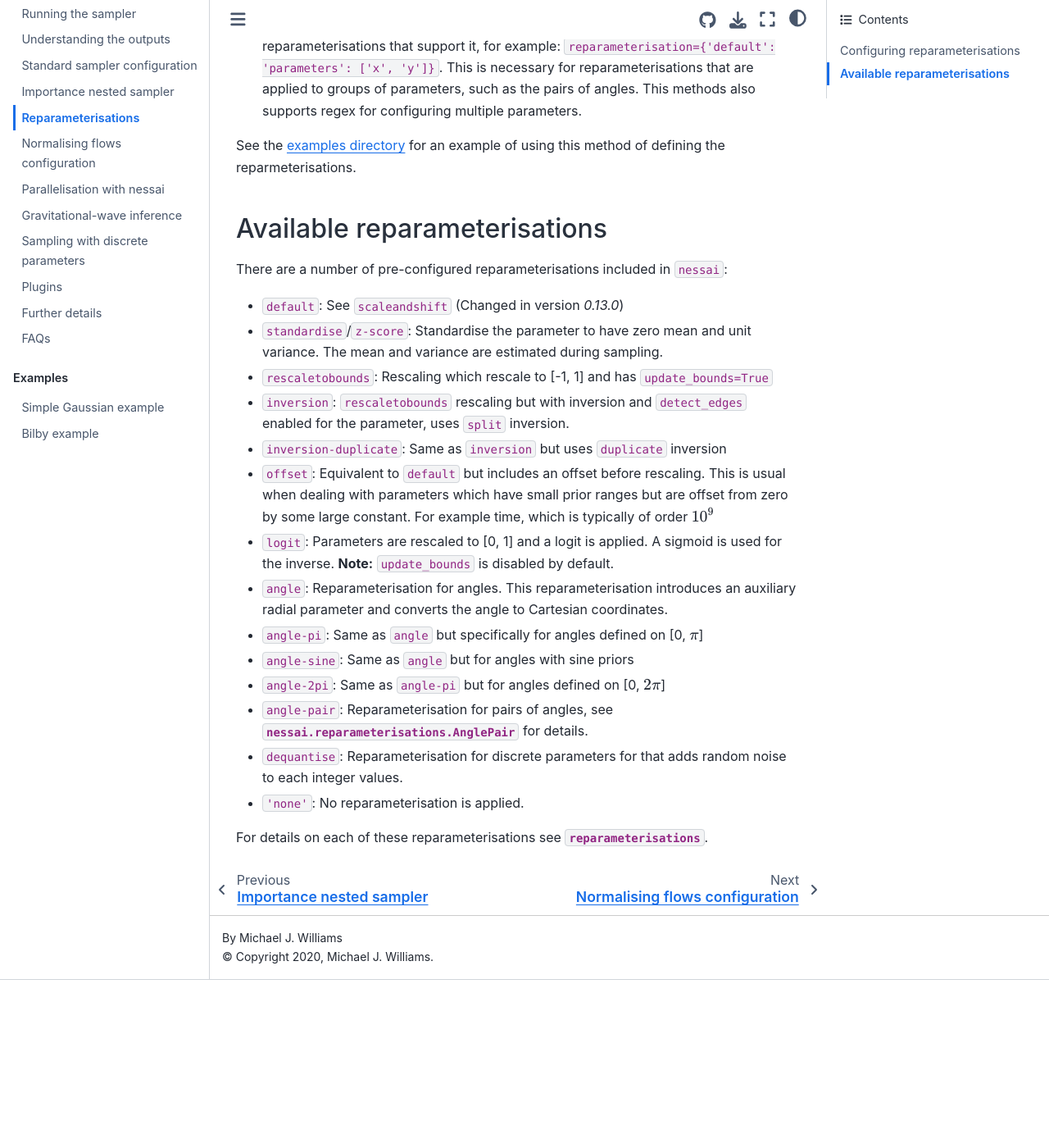
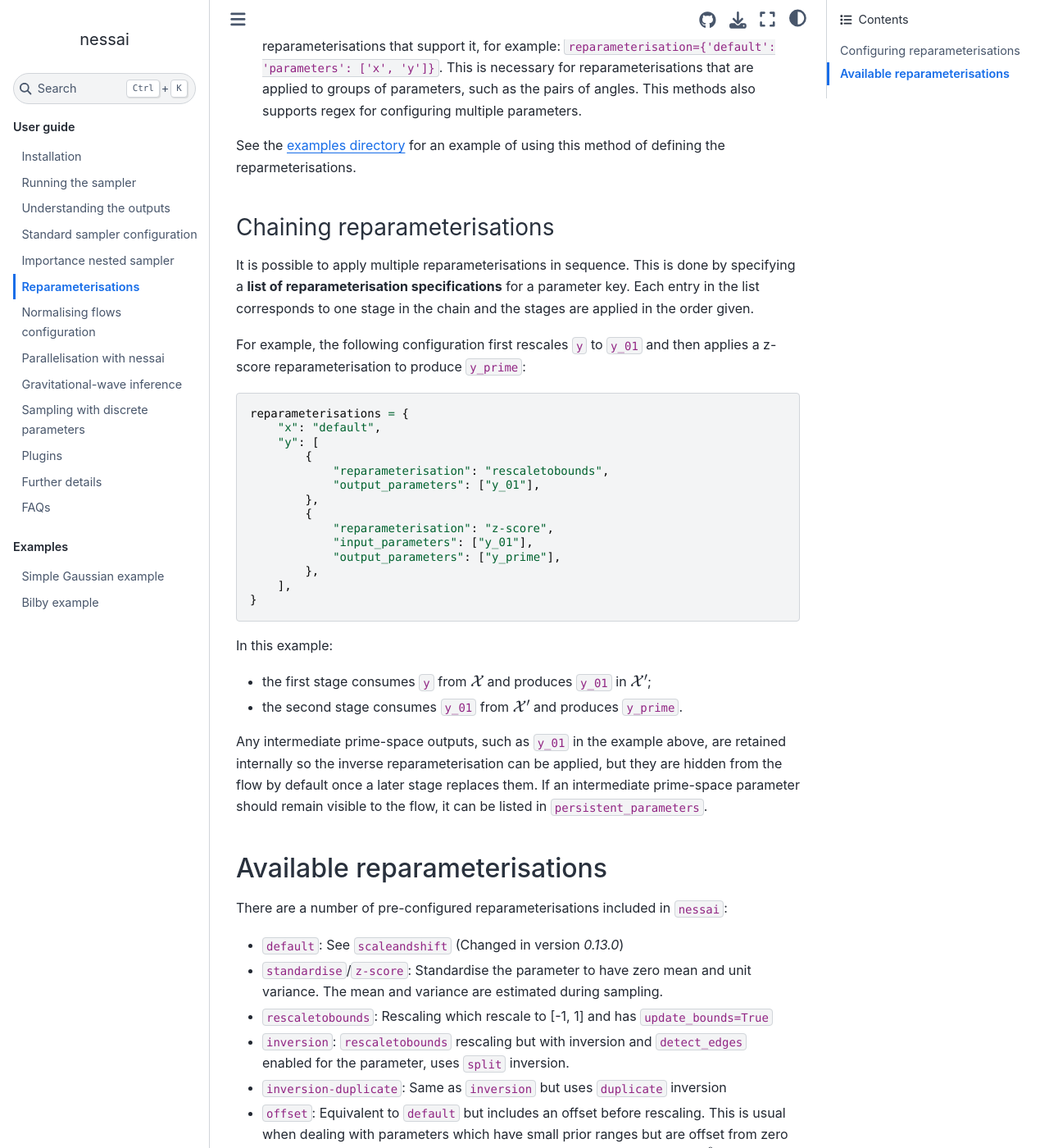
Before and after one commit to mj-will/nessai, a Sphinx documentation site: the page built from docs/reparameterisations.rst, in a window 1280 px wide and 1400 px high, scrolled down 1363 px. Shown: the whole window at 82% size. Built offline with Sphinx 7.4.7 and the Sphinx Book theme 1.1.4, drawn with Linux system fonts in a browser that asks for light colours; pages that are not in the unit, such as notebooks, are missing from menus; before the commit the page ends 2558 px from its top, so only the background shows below that.

Commit message:
DOC: document reparameterisation chaining

```diff
--- a/docs/reparameterisations.rst
+++ b/docs/reparameterisations.rst
@@ -35,6 +35,49 @@ The following key-value pairs are understood:
 See the `examples directory <https://github.com/mj-will/nessai/tree/master/examples>`_ for an example of using this method of defining the reparmeterisations.
 
 
+Chaining reparameterisations
+----------------------------
+
+It is possible to apply multiple reparameterisations in sequence.
+This is done by specifying a **list of reparameterisation specifications**
+for a parameter key. Each entry in the list corresponds to one stage in the
+chain and the stages are applied in the order given.
+
+For example, the following configuration first rescales ``y`` to
+``y_01`` and then applies a z-score reparameterisation to produce
+``y_prime``:
+
+.. code-block:: python
+
+    reparameterisations = {
+        "x": "default",
+        "y": [
+            {
+                "reparameterisation": "rescaletobounds",
+                "output_parameters": ["y_01"],
+            },
+            {
+                "reparameterisation": "z-score",
+                "input_parameters": ["y_01"],
+                "output_parameters": ["y_prime"],
+            },
+        ],
+    }
+
+In this example:
+
+- the first stage consumes ``y`` from :math:`\mathcal{X}` and produces
+  ``y_01`` in :math:`\mathcal{X}'`;
+- the second stage consumes ``y_01`` from :math:`\mathcal{X}'` and produces
+  ``y_prime``.
+
+Any intermediate prime-space outputs, such as ``y_01`` in the example above,
+are retained internally so the inverse reparameterisation can be applied, but
+they are hidden from the flow by default once a later stage replaces them.
+If an intermediate prime-space parameter should remain visible to the flow, it
+can be listed in :code:`persistent_parameters`.
+
+
 Available reparameterisations
 =============================
 
```
